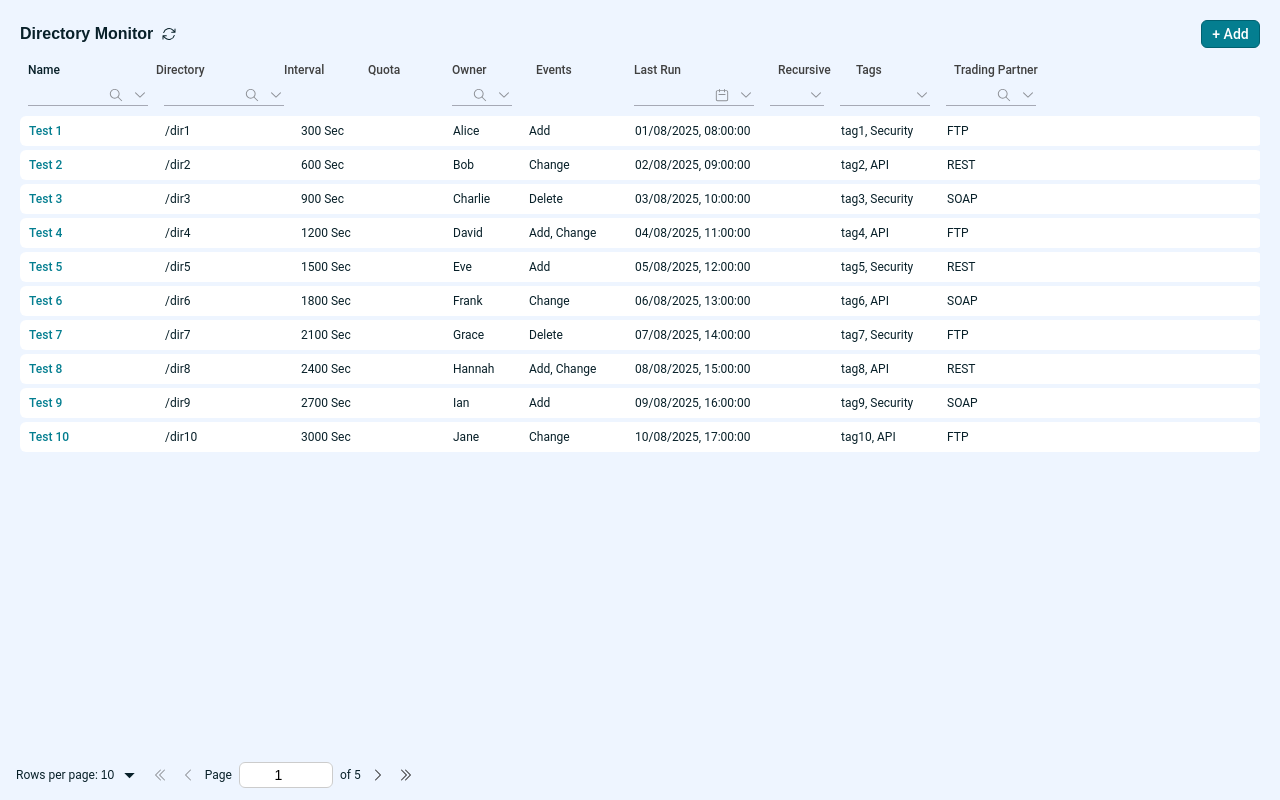
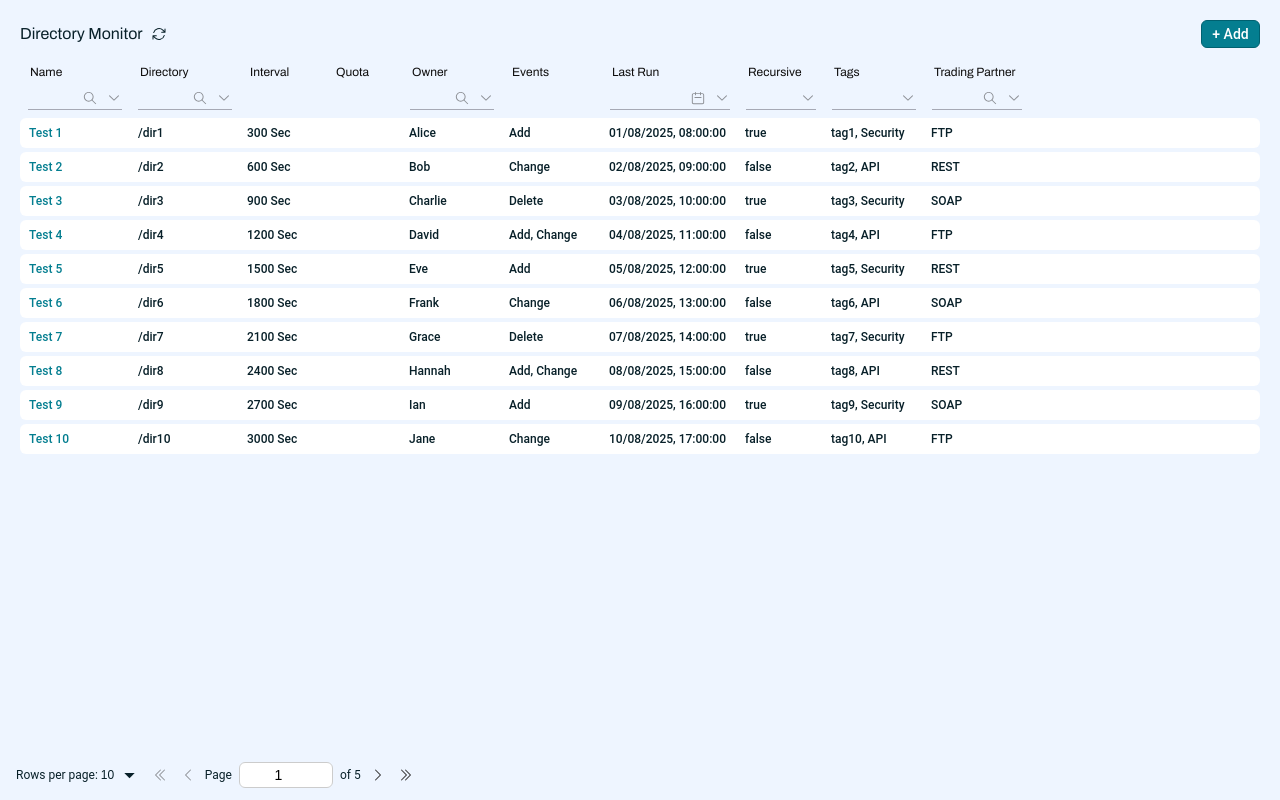
Before and after one commit to chauhan-ankit24/tables, a React (Create React App) app: page / in a window 1280 px wide. Built offline with nearby package versions, Linux system fonts and the light colour scheme.

Commit message:
feat: Add @fontsource/archivo for font styling, implement sorting functionality in Table and TableAboveRow components, and enhance styling for improved UI

```diff
--- a/package.json
+++ b/package.json
@@ -3,6 +3,7 @@
   "version": "0.1.0",
   "private": true,
   "dependencies": {
+    "@fontsource/archivo": "^5.2.6",
     "@heroicons/react": "^2.2.0",
     "@testing-library/dom": "^8.20.1",
     "@testing-library/jest-dom": "^5.17.0",
--- a/src/components/DirectoryMonitorModal/DirectoryMonitorModal.css
+++ b/src/components/DirectoryMonitorModal/DirectoryMonitorModal.css
@@ -213,7 +213,7 @@
   overflow: hidden;
   color: var(--Black-Black-550, #404040);
   text-overflow: ellipsis;
-  font-family: Roboto;
+  /* font-family: Roboto; */
   font-size: var(--Font-Size-text-base, 12px);
   font-style: normal;
   font-weight: 400;
--- a/src/components/DirectoryMonitorModal/DirectoryMonitorModal.tsx
+++ b/src/components/DirectoryMonitorModal/DirectoryMonitorModal.tsx
@@ -81,7 +81,7 @@ const DirectoryMonitor: React.FC<DirectoryMonitorProps> = ({
             <h4>Basic</h4>
 
             <div className="form-group">
-              <label htmlFor="name">Name *</label>
+              <label htmlFor="name">Name <span style={{color:'red'}}>*</span></label>
               <div className="input-wrapper">
                 <input
                   type="text"
@@ -115,7 +115,7 @@ const DirectoryMonitor: React.FC<DirectoryMonitorProps> = ({
             </div>
 
             <div className="form-group">
-              <label htmlFor="directory">Directory *</label>
+              <label htmlFor="directory">Directory <span style={{color:'red'}}>*</span></label>
               <div className="input-wrapper">
                 <div className="input-with-button">
                   <input
--- a/src/components/Table/Table.tsx
+++ b/src/components/Table/Table.tsx
@@ -105,6 +105,9 @@ const Table: React.FC<TableProps> = observer(({ columns }) => {
         setOwnerQuery={setOwnerQuery}
         setTradingPartnerQuery={setTradingPartnerQuery}
         setLastRunQuery={setLastRunQuery}
+        onSort={tableStore.setSort}
+        sortColumn={tableStore.sortColumn}
+        sortDirection={tableStore.sortDirection}
       />
       <div className="table-scroll">
         {paginatedData.map((row, idx) => (
--- a/src/components/TableAboveRow/TableAboveRow.css
+++ b/src/components/TableAboveRow/TableAboveRow.css
@@ -1,4 +1,22 @@
-.table-above-row-28 {
+/* Placeholder for empty search bar area in header cell */
+.table-above-row-searchbar-placeholder {
+  min-height: 32px;
+}
+/* Header row layout for TableAboveRow */
+.table-above-row-header {
+  display: flex;
+  flex-direction: row;
+  align-items: center;
+  justify-content: space-between;
+  width: 100%;
+}
+
+.table-above-row-header-spacer {
+  flex: 1;
+  background: transparent;
+  border: none;
+}
+x .table-above-row-28 {
   display: flex;
 }
 .table-above-row-28-spacer {
@@ -61,7 +79,7 @@
 /* TableAboveRow - Header Row Styles */
 .table-above-row-28 {
   display: flex;
-  height: 28px;
+  height: 48px;
   width: 100%;
 }
 .table-above-row-28-spacer {
@@ -77,10 +95,12 @@
 }
 .table-heading-cell {
   display: flex;
-  align-items: center;
-  height: 28px;
-  color: var(--Black-Black-550, #404040);
-  font-family: Roboto, Arial, sans-serif;
+  flex-direction: column;
+  align-items: flex-start;
+  justify-content: space-between;
+  height: 48px;
+  color: var(--Black-Black-550, #0e0d0d);
+  /* font-family: Roboto, Arial, sans-serif; */
   font-size: var(--Font-Size-text-base, 12px);
   font-style: normal;
   font-weight: 500;
@@ -88,63 +108,30 @@
   white-space: nowrap;
   overflow: hidden;
   text-overflow: ellipsis;
+  /* position: relative; */
 }
-.table-heading-cell.col-0 {
-  color: var(--Black-Black-900, #082029) !important;
-  font-weight: 500;
-  flex: 2 1 0;
-  padding-left: 8px;
+
+.table-heading-cell .sort-icon {
+  opacity: 0;
+  transition: opacity 0.2s;
+  margin-left: 6px;
 }
-.table-heading-cell.col-1 {
-  flex: 2 1 0;
-  padding-left: 8px;
+.table-heading-cell .table-heading-title {
+  display: flex;
+  /* flex-direction: column; */
+  align-items: center;
+  /* justify-content: space-between; */
+  width: 100%;
+  transition: background 0.2s;
+  padding: 2px 2px;
+  border-radius: 4px;
 }
-.table-heading-cell.col-2 {
-  flex: 0 0 76px;
-  width: 76px;
-  min-width: 76px;
-  max-width: 76px;
-  padding-left: 8px;
+.table-heading-cell .table-heading-title:hover {
+  background: #e5ecf9;
 }
-.table-heading-cell.col-3 {
-  flex: 0 0 76px;
-  width: 76px;
-  min-width: 76px;
-  max-width: 60px;
-  padding-left: 8px;
-}
-.table-heading-cell.col-4 {
-  flex: 0 0 76px;
-  width: 76px;
-  min-width: 76px;
-  max-width: 76px;
-  padding-left: 8px;
-}
-.table-heading-cell.col-5 {
-  flex: 1.5 1 0;
-  padding-left: 8px;
-}
-.table-heading-cell.col-6 {
-  flex: 0 0 136px;
-  width: 136px;
-  min-width: 136px;
-  max-width: 136px;
-  padding-left: 8px;
-}
-.table-heading-cell.col-7 {
-  flex: 0 0 70px;
-  width: 70px;
-  min-width: 70px;
-  max-width: 70px;
-  padding-left: 8px;
-}
-.table-heading-cell.col-8 {
-  flex: 1.5 1 0;
-  padding-left: 8px;
-}
-.table-heading-cell.col-9 {
-  flex: 1.5 1 0;
-  padding-left: 8px;
+.table-heading-cell:hover .sort-icon,
+.table-heading-cell .table-heading-title:hover .sort-icon {
+  opacity: 1;
 }
 
 /* TableAboveRow - Search Row Styles */
@@ -249,6 +236,12 @@
   align-items: center;
   justify-content: flex-end;
   width: 100%;
+  height: 22px;
+  border-bottom: 1px solid #a6a9b5;
+  transition: border-color 0.2s;
+}
+.table-search-bar:hover {
+  border-bottom: 1px solid #22292f;
 }
 .table-search-input {
   border: none;
@@ -263,6 +256,11 @@
   margin-right: 8px;
   display: flex;
   align-items: center;
+  transition: filter 0.2s;
+}
+.table-search-bar:hover .table-search-icon img {
+  filter: brightness(0) saturate(100%) invert(0) sepia(0) saturate(0)
+    hue-rotate(0deg) brightness(0.5) !important;
 }
 .table-search-icon:last-child {
   margin-right: 0;
--- a/src/components/TableAboveRow/TableAboveRow.tsx
+++ b/src/components/TableAboveRow/TableAboveRow.tsx
@@ -1,5 +1,7 @@
-import React from "react";
+import React, { useState } from "react";
+import { ArrowsUpDownIcon } from "@heroicons/react/24/outline";
 import "./TableAboveRow.css";
+import "../TableCellWidths.css";
 
 interface TableAboveRowProps {
   columns: string[];
@@ -13,6 +15,9 @@ interface TableAboveRowProps {
   setOwnerQuery: (q: string) => void;
   setTradingPartnerQuery: (q: string) => void;
   setLastRunQuery: (q: string) => void;
+  onSort?: (col: string, direction: "asc" | "desc") => void;
+  sortColumn?: string;
+  sortDirection?: "asc" | "desc";
 }
 
 interface RenderSearchBarProps {
@@ -67,29 +72,25 @@ const TableAboveRow: React.FC<TableAboveRowProps> = ({
   setOwnerQuery,
   setTradingPartnerQuery,
   setLastRunQuery,
+  onSort,
+  sortColumn,
+  sortDirection,
 }) => {
+  const handleSort = (col: string) => {
+    if (!onSort) return;
+    let direction: "asc" | "desc" = "asc";
+    if (sortColumn === col && sortDirection === "asc") direction = "desc";
+    onSort(col, direction);
+  };
+
   return (
-    <div className="table-above-row">
-      <div className="table-above-row-28">
+    <thead>
+      <tr className="table-above-row-header">
         {columns.map((col, colIdx) => {
           let header = col.charAt(0).toUpperCase() + col.slice(1);
           if (col === "monitorInterval") header = "Interval";
           if (col === "lastRun") header = "Last Run";
           if (col === "tradingPartner") header = "Trading Partner";
-          return (
-            <div className={`table-heading-cell col-${colIdx}`} key={colIdx}>
-              {header}
-            </div>
-          );
-        })}
-        <div className="table-above-row-28-spacer"></div>
-      </div>
-      <div className="table-above-row-22">
-        {columns.map((col, colIdx) => {
-          const noBorder =
-            colIdx === 2 || colIdx === 3 || colIdx === 5
-              ? "table-above-row-22-cell--no-border"
-              : "";
           let searchBar = null;
           if (colIdx === 0)
             searchBar = renderSearchBar({
@@ -148,18 +149,42 @@ const TableAboveRow: React.FC<TableAboveRowProps> = ({
                 { src: "/cheveron-down.svg", alt: "chevron down" },
               ],
             });
+          // If no searchBar, render a placeholder div for alignment
+          const searchBarArea = searchBar ? (
+            searchBar
+          ) : (
+            <div className="table-above-row-searchbar-placeholder"></div>
+          );
+          // Only show sort icon for sortable columns (example: all columns, or restrict as needed)
           return (
-            <div
-              className={`table-above-row-22-cell col-${colIdx} ${noBorder}`}
-              key={col + "-22"}
+            <th
+              className={`table-heading-cell table-cell-width-${colIdx}`}
+              key={colIdx}
             >
-              {searchBar}
-            </div>
+              <span className="table-heading-title">
+                {header}
+                <ArrowsUpDownIcon
+                  className="sort-icon"
+                  width={10}
+                  height={10}
+                  onClick={() => handleSort(col)}
+                  title={
+                    sortColumn === col
+                      ? sortDirection === "asc"
+                        ? "Sort descending"
+                        : "Sort ascending"
+                      : "Sort"
+                  }
+                />
+              </span>
+              {searchBarArea}
+            </th>
           );
         })}
-        <div className="table-above-row-28-spacer"></div>
-      </div>
-    </div>
+
+        <th className="table-cell-width-spacer table-above-row-header-spacer"></th>
+      </tr>
+    </thead>
   );
 };
 
--- a/src/components/TableActions/TableActions.css
+++ b/src/components/TableActions/TableActions.css
@@ -1,33 +1,3 @@
-/* Table cell base styles */
-.table-cell {
-  padding: 6px 8px;
-  color: var(--Black-Black-900, #082029);
-  font-family: Roboto, Arial, sans-serif;
-  font-size: var(--Font-Size-text-base, 12px);
-  font-style: normal;
-  font-weight: 400;
-  line-height: var(--Line-Height-text-base, 16px);
-  white-space: nowrap !important;
-  overflow: hidden !important;
-  text-overflow: ellipsis !important;
-  display: block;
-  flex: 1 1 0;
-  min-width: 0;
-  max-width: 100%;
-}
-
-.table-cell.col-10 {
-  flex: 0 0 200px;
-  width: 200px;
-  min-width: 200px;
-  max-width: 200px;
-  display: flex;
-  align-items: center;
-  justify-content: flex-end;
-  overflow: hidden;
-  white-space: nowrap;
-}
-
 .table-row-actions {
   display: flex;
   gap: 8px;
--- /dev/null
+++ b/src/components/TableCellWidths.css
@@ -0,0 +1,66 @@
+.table-cell-width-0 {
+  width: 100%;
+  min-width: 0;
+  max-width: none;
+  padding: 6px 8px;
+}
+.table-cell-width-1 {
+  width: 100%;
+  min-width: 0;
+  max-width: none;
+  padding: 6px 8px;
+}
+.table-cell-width-2 {
+  width: 70px;
+  min-width: 70px;
+  max-width: 70px;
+  padding: 6px 8px;
+}
+.table-cell-width-3 {
+  width: 60px;
+  min-width: 60px;
+  padding: 6px 8px;
+  max-width: 60px;
+}
+.table-cell-width-4 {
+  width: 84px;
+  min-width: 84px;
+  padding: 6px 8px;
+  max-width: 84px;
+}
+.table-cell-width-5 {
+  width: 84px;
+  min-width: 84px;
+  padding: 6px 8px;
+  max-width: 84px;
+}
+.table-cell-width-6 {
+  width: 120px;
+  min-width: 120px;
+  padding: 6px 8px;
+  max-width: 120px;
+}
+.table-cell-width-7 {
+  width: 70px;
+  min-width: 70px;
+  padding: 6px 8px;
+  max-width: 70px;
+}
+.table-cell-width-8 {
+  width: 84px;
+  min-width: 84px;
+  padding: 6px 8px;
+  max-width: 84px;
+}
+.table-cell-width-9 {
+  width: 90px;
+  min-width: 90px;
+  padding: 6px 8px;
+  max-width: 90px;
+}
+.table-cell-width-spacer {
+  width: 214px;
+  min-width: 214px;
+  padding: 6px 8px;
+  max-width: 214px;
+}
--- a/src/components/TableRow/TableRow.css
+++ b/src/components/TableRow/TableRow.css
@@ -1,17 +1,13 @@
 /* Table row base styles */
 .table-row {
-  display: flex;
-  align-items: center;
-  align-self: stretch;
   border-radius: var(--Border-Radius-rounded-md, 6px);
   background: var(--Grey-Grey-50, #fff);
   color: #111827;
   height: 28px;
-  width: 100%;
+  /* width: 100%; */
   min-width: 0;
   border: 1px solid transparent;
   margin-bottom: 4px;
-  flex-wrap: wrap;
 }
 
 /* Table row hover styles */
@@ -23,77 +19,13 @@
 
 /* Table cell base styles */
 .table-cell {
-  padding: 6px 8px;
   color: var(--Black-Black-900, #082029);
   font-family: Roboto, Arial, sans-serif;
   font-size: var(--Font-Size-text-base, 12px);
   font-style: normal;
-  font-weight: 400;
+  font-weight: 500;
   line-height: var(--Line-Height-text-base, 16px);
   white-space: nowrap !important;
   overflow: hidden !important;
   text-overflow: ellipsis !important;
-  display: block;
-  flex: 1 1 0;
-  min-width: 0;
-  max-width: 100%;
 }
-.table-cell.col-0 {
-  color: var(--Teal-Teal-800, #047e90);
-  font-weight: 500;
-  flex: 2 1 0;
-}
-.table-cell.col-1 {
-  flex: 2 1 0;
-}
-.table-cell.col-2 {
-  flex: 0 0 60px;
-  width: 60px;
-  min-width: 60px;
-  max-width: 60px;
-}
-.table-cell.col-3 {
-  flex: 0 0 60px;
-  width: 60px;
-  min-width: 60px;
-  max-width: 60px;
-}
-.table-cell.col-4 {
-  flex: 0 0 60px;
-  width: 60px;
-  min-width: 60px;
-  max-width: 60px;
-}
-.table-cell.col-5 {
-  flex: 1.5 1 0;
-}
-.table-cell.col-6 {
-  flex: 0 0 120px;
-  width: 120px;
-  min-width: 120px;
-  max-width: 120px;
-}
-.table-cell.col-7 {
-  flex: 0 0 54px;
-  width: 54px;
-  min-width: 54px;
-  max-width: 54px;
-}
-.table-cell.col-8 {
-  flex: 1.5 1 0;
-}
-.table-cell.col-9 {
-  flex: 1.5 1 0;
-}
-
-.table-cell.col-10 {
-  flex: 0 0 200px;
-  width: 200px;
-  min-width: 200px;
-  max-width: 200px;
-  display: flex;
-  align-items: center;
-  justify-content: flex-end;
-  overflow: hidden;
-  white-space: nowrap;
-}
--- a/src/components/TableRow/TableRow.tsx
+++ b/src/components/TableRow/TableRow.tsx
@@ -1,6 +1,7 @@
 import React from "react";
 import { TableRowKeys } from "../../constants/table";
 import "./TableRow.css";
+import "../TableCellWidths.css";
 import TableActions from "../TableActions/TableActions";
 
 export interface TableRowProps {
@@ -19,25 +20,32 @@ const TableRow: React.FC<TableRowProps> = ({
   onEdit,
 }) => {
   return (
-    <div className="table-row" key={row[TableRowKeys.name] as string}>
+    <tr key={row[TableRowKeys.name] as string} className="table-row">
       {columns.map((col, colIdx) => {
-        const cellValue = Array.isArray(row[col])
-          ? (row[col] as string[]).join(", ")
-          : row[col];
+        let cellValue;
+        if (col === "recursive") {
+          const val = row["monitorRecursively"];
+          cellValue = typeof val === "boolean" ? String(val) : "";
+        } else {
+          cellValue = Array.isArray(row[col])
+            ? (row[col] as string[]).join(", ")
+            : row[col];
+        }
         return (
-          <div
-            className={`table-cell col-${colIdx}`}
+          <td
+            className={` table-cell-width-${colIdx} table-cell`}
             key={col}
             title={cellValue ? String(cellValue) : ""}
+            style={colIdx === 0 ? { color: "#047E90" } : {}}
           >
             {cellValue}
-          </div>
+          </td>
         );
       })}
-      <div className="table-cell col-10">
+      <td className="table-cell-width-spacer">
         <TableActions onEdit={() => onEdit(row)} />
-      </div>
-    </div>
+      </td>
+    </tr>
   );
 };
 
--- a/src/index.css
+++ b/src/index.css
@@ -1,13 +1,20 @@
+@import "@fontsource/archivo/index.css";
+
+body,
+html,
+#root {
+  font-family: "Archivo", sans-serif;
+}
 body {
   margin: 0;
-  font-family: -apple-system, BlinkMacSystemFont, 'Segoe UI', 'Roboto', 'Oxygen',
-    'Ubuntu', 'Cantarell', 'Fira Sans', 'Droid Sans', 'Helvetica Neue',
+  font-family: -apple-system, BlinkMacSystemFont, "Segoe UI", "Roboto", "Oxygen",
+    "Ubuntu", "Cantarell", "Fira Sans", "Droid Sans", "Helvetica Neue",
     sans-serif;
   -webkit-font-smoothing: antialiased;
   -moz-osx-font-smoothing: grayscale;
 }
 
 code {
-  font-family: source-code-pro, Menlo, Monaco, Consolas, 'Courier New',
+  font-family: source-code-pro, Menlo, Monaco, Consolas, "Courier New",
     monospace;
 }
--- a/src/stores/TableStore.ts
+++ b/src/stores/TableStore.ts
@@ -8,8 +8,6 @@ export class TableStore {
   columns: string[] = [
     TableRowKeys.name,
     TableRowKeys.directory,
-    // TableRowKeys.monitorInterval,
-    // TableRowKeys.interval removed, only monitorInterval used for interval column
     TableRowKeys.monitorInterval,
     TableRowKeys.quota,
     TableRowKeys.owner,
@@ -27,12 +25,16 @@ export class TableStore {
   tradingPartnerQuery: string = "";
   lastRunQuery: string = "";
 
+  sortColumn: string = "";
+  sortDirection: 'asc' | 'desc' = 'asc';
+
   get totalPages() {
     return Math.ceil(this.filteredData.length / this.pageSize);
   }
 
   get filteredData() {
-    return this.data.filter((row) => {
+    // Filtering
+    let filtered = this.data.filter((row) => {
       const nameMatch =
         typeof row[TableRowKeys.name] === "string" &&
         (row[TableRowKeys.name] as string)
@@ -66,7 +68,29 @@ export class TableStore {
         lastRunMatch
       );
     });
+    // Sorting
+    if (this.sortColumn) {
+      filtered = filtered.slice().sort((a, b) => {
+        const aVal = a[this.sortColumn];
+        const bVal = b[this.sortColumn];
+        if (aVal == null && bVal == null) return 0;
+        if (aVal == null) return this.sortDirection === 'asc' ? -1 : 1;
+        if (bVal == null) return this.sortDirection === 'asc' ? 1 : -1;
+        if (typeof aVal === 'number' && typeof bVal === 'number') {
+          return this.sortDirection === 'asc' ? aVal - bVal : bVal - aVal;
+        }
+        return this.sortDirection === 'asc'
+          ? String(aVal).localeCompare(String(bVal))
+          : String(bVal).localeCompare(String(aVal));
+      });
+    }
+    return filtered;
   }
+  setSort = (col: string, direction: 'asc' | 'desc') => {
+    this.sortColumn = col;
+    this.sortDirection = direction;
+    this.page = 1;
+  };
 
   setPage = (newPage: number) => {
     if (newPage >= 1 && newPage <= this.totalPages) {
@@ -124,6 +148,8 @@ decorate(TableStore, {
   ownerQuery: observable,
   tradingPartnerQuery: observable,
   lastRunQuery: observable,
+  sortColumn: observable,
+  sortDirection: observable,
   filteredData: computed,
   setPage: action,
   addRow: action,
@@ -132,6 +158,7 @@ decorate(TableStore, {
   setOwnerQuery: action,
   setTradingPartnerQuery: action,
   setLastRunQuery: action,
+  setSort: action,
   updateRow: action,
 });
 
```
Also changed, not shown: 1 other file (tests, documents, lock files or other folders).
